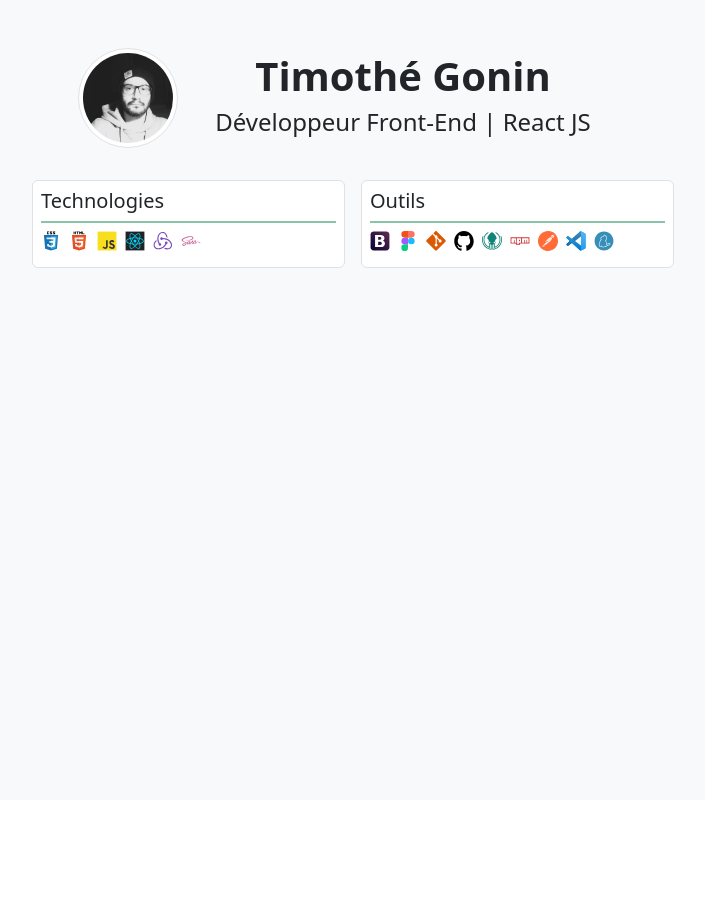
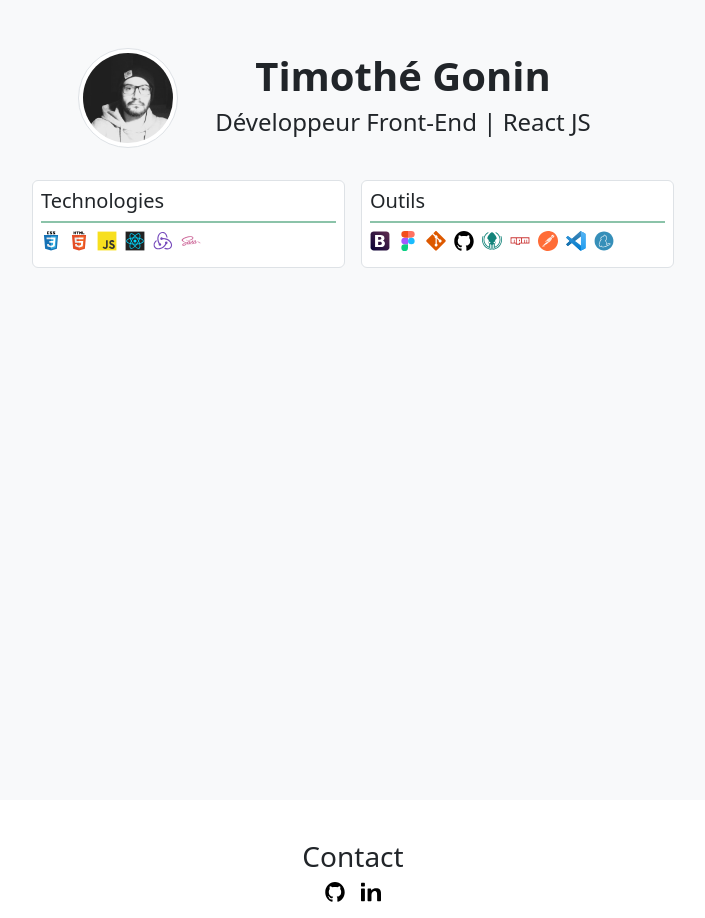
Before and after one commit to timothegonin/portfolio, a React (Create React App) app: page / in a window 1280 px wide. Shown: the whole page, without its empty margins (287-992 px from the left). Before the commit the page ends 800 px from the top, so only its background shows below. Built offline with nearby package versions, Linux system fonts and the light colour scheme.

Commit message:
💄 contact box+ icons and styles

```diff
--- a/src/App.js
+++ b/src/App.js
@@ -1,10 +1,12 @@
 import "./App.css";
 import Jumbotron from "./components/Jumbotron";
+import Contact from "./components/Contact";
 
 function App() {
 	return (
 		<div className="App">
 			<Jumbotron />
+			<Contact />
 		</div>
 	);
 }
--- /dev/null
+++ b/src/components/Contact.jsx
@@ -0,0 +1,18 @@
+import React from "react";
+import Container from "react-bootstrap/Container";
+import Stack from "react-bootstrap/Stack";
+import TechIcons from "./Icons";
+
+const Contact = () => {
+	return (
+		<Container fluid className="p-3">
+			<h3>Contact</h3>
+			<Stack direction="horizontal" gap={3} className="justify-content-center">
+				<img src={TechIcons.GitHubIcon} alt="Github icon" />
+				<img src={TechIcons.LinkedInIcon} alt="Linkedin icon" />
+			</Stack>
+		</Container>
+	);
+};
+
+export default Contact;
--- a/src/components/Icons.jsx
+++ b/src/components/Icons.jsx
@@ -17,6 +17,9 @@ import PostmanIcon from "../assets/icons/tools/postman.svg";
 import VsCodeIcon from "../assets/icons/tools/vscode.svg";
 import YarnIcon from "../assets//icons/tools/yarn.svg";
 
+//CONTACT ICONS
+import LinkedInIcon from "../assets/icons/contact/linkedin.svg";
+
 const TechIcons = {
 	//-TECH
 	CssIcon,
@@ -35,6 +38,8 @@ const TechIcons = {
 	PostmanIcon,
 	VsCodeIcon,
 	YarnIcon,
+	//-CONTACT
+	LinkedInIcon,
 };
 
 export default TechIcons;
```
Also changed, not shown: src/assets/icons/contact/linkedin.svg (added).
